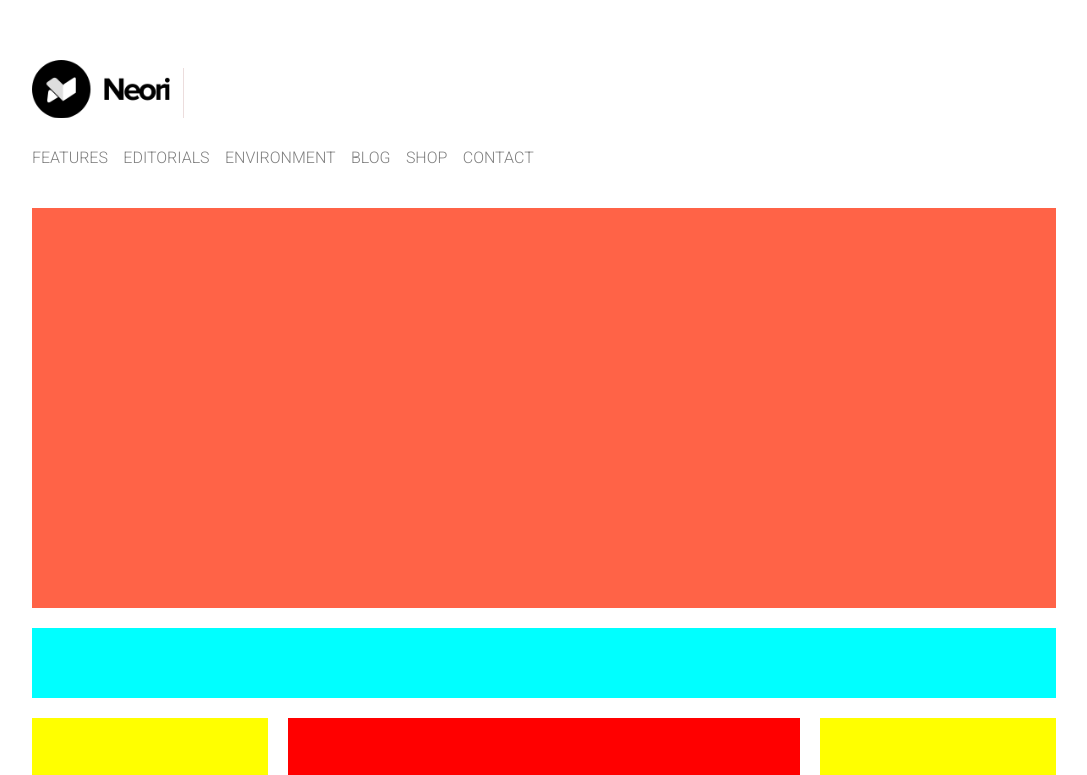
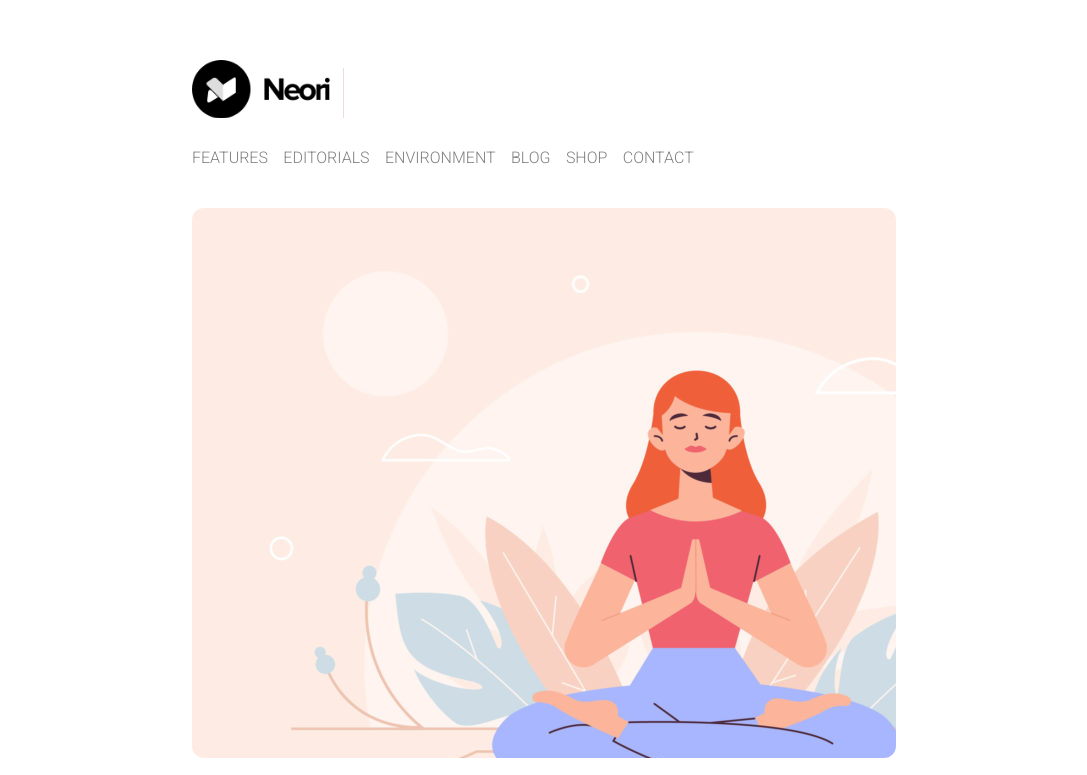
Before and after one commit to LucaGiozza/htmlcss-wp, a plain HTML site: page index.html in a window 1280 px wide. Shown: the top 775 px of the page, without its empty margins (96-1183 px from the left). Drawn offline with Linux system fonts and the light colour scheme.

Commit message:
aggiunta banner header

```diff
--- a/css/style.css
+++ b/css/style.css
@@ -10,7 +10,7 @@ body {
 }
 
 .container {
-    width: 80%;
+    width: 55%;
     margin: 0 auto;
 }
 
@@ -66,6 +66,17 @@ nav li a {
 
 .jumbotron {
     margin-top: 20px;
+    background-image: url(../img/banner.jpg);
+    max-width: 100%;
+
+    height: 550px;
+    border-radius: 12px;
+
+}
+.prima-foto{
+
+
+
 }
 
 /* main */
@@ -100,10 +111,12 @@ nav li a {
 
 
 
-.debug .jumbotron {
+/* .debug .jumbotron {
     height: 400px;
     background-color: tomato;
-}
+    background-size: cover; */
+
+/* } */
 
 
 .debug .section-title{
```
Also changed, not shown: index.html (+3 -1 lines).
